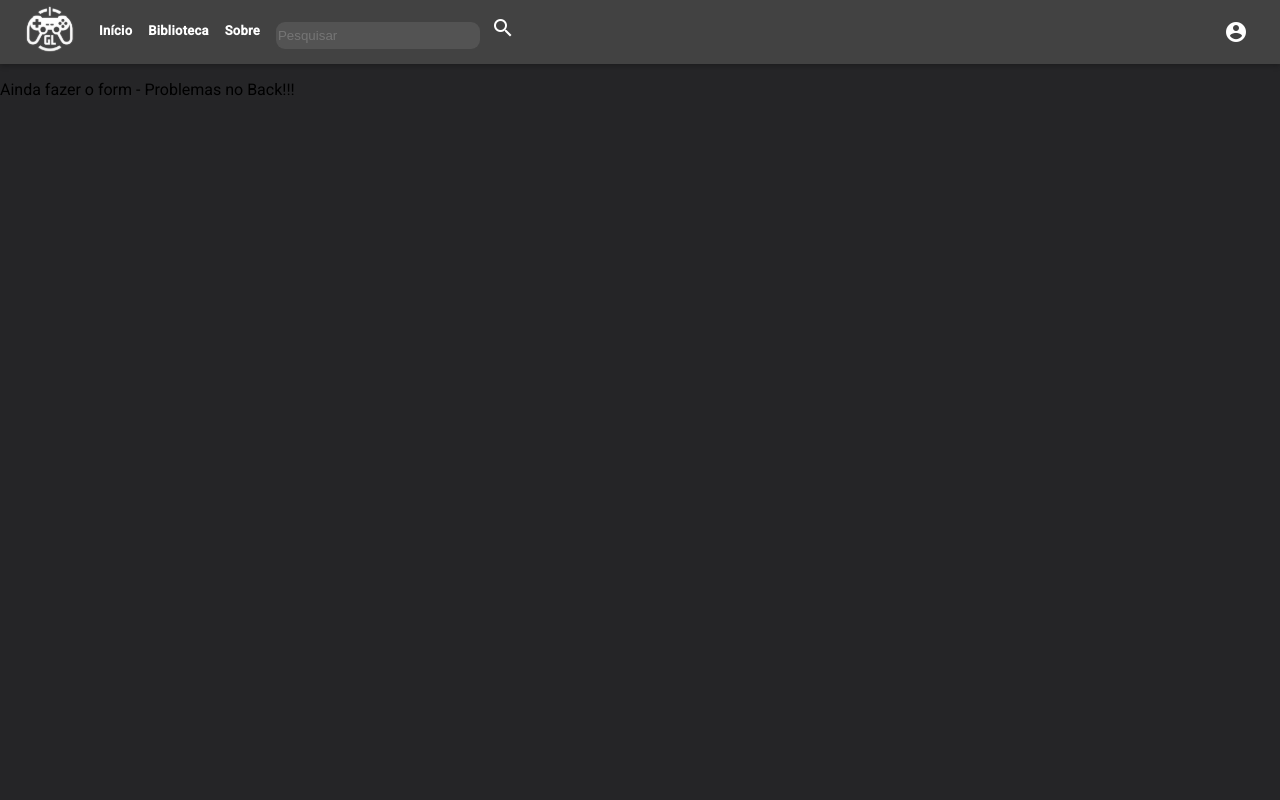
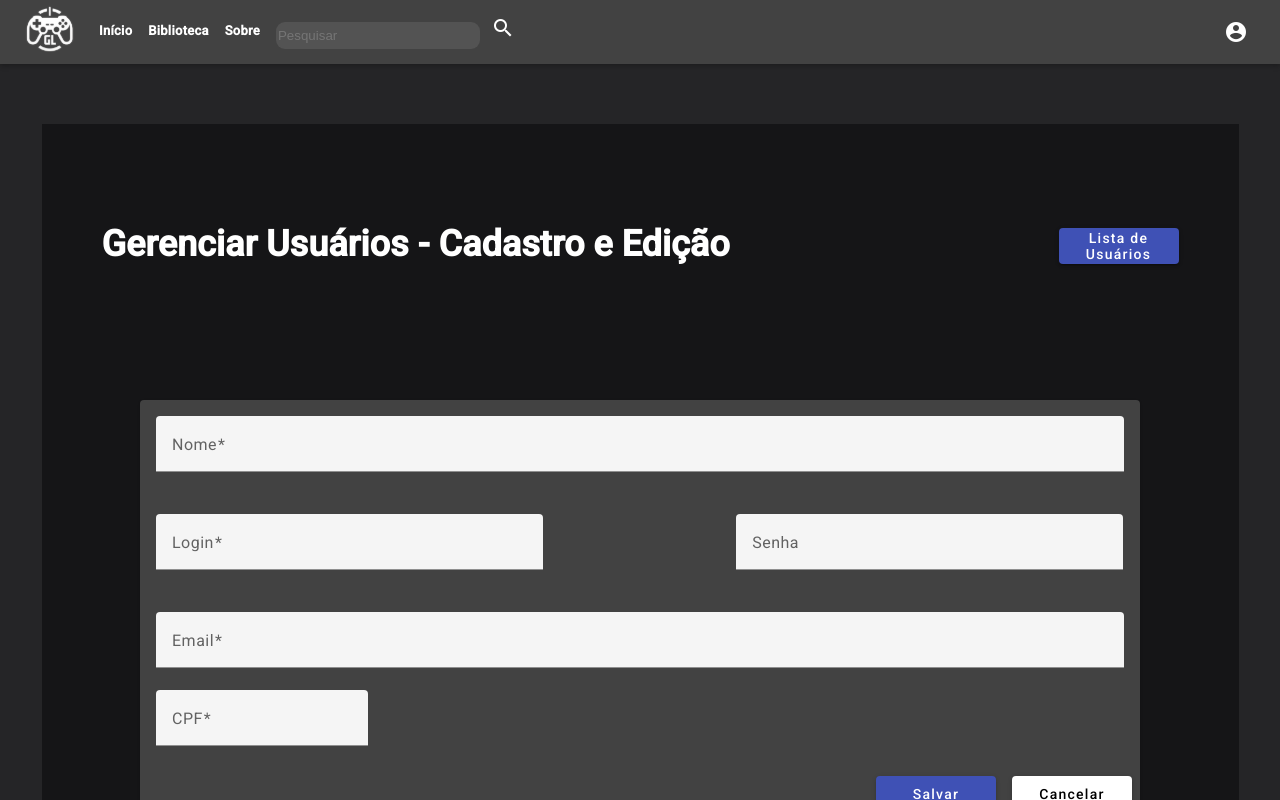
Before and after one commit to luisnoleto/topicos2-angular, an Angular app: page /usuarios/cadastro in a window 1280 px wide. Shown: the top 800 px of the page. Built offline with nearby package versions, Linux system fonts and the light colour scheme.

Commit message:
crud user finalizado

```diff
--- a/src/app/components/user/resolver/user-resolver.ts
+++ b/src/app/components/user/resolver/user-resolver.ts
@@ -11,5 +11,5 @@ export const userResolver: ResolveFn<User> = (
   route: ActivatedRouteSnapshot,
   state: RouterStateSnapshot
 ) => {
-  return inject(UserService).findById(route.paramMap.get('ID')!);
+  return inject(UserService).findById(route.paramMap.get('id')!);
 };
--- a/src/app/components/user/user-form/user-form.component.css
+++ b/src/app/components/user/user-form/user-form.component.css
@@ -0,0 +1,88 @@
+.fundoGerenciar{
+    width: 1197px;
+    height: 1000px;
+    flex-shrink: 0;
+    background: #151517;
+    align-self: center;
+    margin-top: 60px;
+    margin-bottom: auto;
+    margin-left: auto;
+    margin-right: auto;
+}
+.gerenciar{
+    display: flex;
+    align-items: center;
+    justify-content: space-between;
+}
+
+.tituloGerenciar {
+    font-family: 'Roboto', sans-serif;
+    font-style: normal;
+    font-weight: bold;
+    font-size: 36px;
+    line-height: 200px;
+    color: #FFFFFF;
+    margin-top: 20px;
+    margin-left: 60px;
+
+  }
+
+.cadastroDiv{
+    display: flex;
+    align-items: right;
+    justify-content: right;
+    margin-right: 60px;
+
+}
+
+.table {
+    width: 90%;
+    margin-left: 60px;
+    margin-bottom: 60px;
+}
+
+
+.mat-elevation-z8 th, td {
+    color: #FFFFFF;
+}
+
+.full-width-input {
+    width: 100%;
+    margin-bottom: 20px;
+}
+
+mat-card {
+    max-width: 1000px;
+    margin: auto;
+    background-color: #424242;
+}
+
+mat-card-actions {
+    display: flex;
+    justify-content: flex-end;
+}
+
+.form-container {
+    padding: 2rem;
+}
+
+button[mat-raised-button] {
+    width: 120px;
+}
+
+button[mat-raised-button]:not(:last-child) {
+    margin-right: 1rem;
+}
+
+#loginform{
+    width: 40%;
+}
+#senhaform{
+    width: 40%;
+    margin-left: 193px;
+}
+
+#emailform{
+    display: inline;
+    width: 30%;
+}
--- a/src/app/components/user/user-form/user-form.component.html
+++ b/src/app/components/user/user-form/user-form.component.html
@@ -1 +1,131 @@
-<p>Ainda fazer o form - Problemas no Back!!!</p>
+<div class="fundoGerenciar">
+  <div class="gerenciar">
+    <h1 class="tituloGerenciar">Gerenciar Usuários - Cadastro e Edição</h1>
+    <div class="cadastroDiv">
+      <button mat-raised-button color="primary" routerLink="/usuarios">
+        Lista de Usuários
+      </button>
+    </div>
+  </div>
+  <div class="form-container">
+    <mat-card>
+      <mat-card-content>
+        <form [formGroup]="formGroup">
+          <mat-form-field appearance="fill" class="full-width-input">
+            <mat-label>Nome</mat-label>
+            <input matInput type="text" formControlName="nome" />
+            <mat-error
+              *ngIf="
+                formGroup.get('nome')?.errors && formGroup.get('nome')?.touched
+              "
+            >
+              @if (formGroup.get('nome')?.errors?.['required']) {
+              <span>O nome deve ser informado.</span>
+              } @if (formGroup.get('nome')?.hasError('apiError')) {
+              <span>{{ formGroup.get("nome")?.getError("apiError") }}</span>
+              }
+            </mat-error>
+          </mat-form-field>
+          <mat-form-field
+            id="loginform"
+            appearance="fill"
+            class="full-width-input"
+          >
+            <mat-label>Login</mat-label>
+            <input matInput type="text" formControlName="login" />
+            <mat-error
+              *ngIf="
+                formGroup.get('login')?.errors &&
+                formGroup.get('login')?.touched
+              "
+            >
+              @if (formGroup.get('login')?.errors?.['required']) {
+              <span>O login deve ser informado.</span>
+              } @if (formGroup.get('login')?.hasError('apiError')) {
+              <span>{{ formGroup.get("login")?.getError("apiError") }}</span>
+              }
+            </mat-error>
+          </mat-form-field>
+          <mat-form-field
+            id="senhaform"
+            appearance="fill"
+            class="full-width -input"
+          >
+            <mat-label>Senha</mat-label>
+            <input matInput type="password" formControlName="senha" />
+            <mat-error
+              *ngIf="
+                formGroup.get('senha')?.errors &&
+                formGroup.get('senha')?.touched
+              "
+            >
+              @if (formGroup.get('senha')?.errors?.['required']) {
+              <span>A senha deve ser informada.</span>
+              @if(formGroup.get('senha')?.errors?.['minlength']) {
+              <span>A senha deve ter no mínimo 8 caracteres.</span>
+              } } @if (formGroup.get('senha')?.hasError('apiError')) {
+              <span>{{ formGroup.get("senha")?.getError("apiError") }}</span>
+              }
+            </mat-error>
+          </mat-form-field>
+          <mat-form-field
+            id="emailform"
+            appearance="fill"
+            class="full-width -input"
+          >
+            <mat-label>Email</mat-label>
+            <input matInput type="email" formControlName="email" />
+            <mat-error
+              *ngIf="
+                formGroup.get('email')?.errors &&
+                formGroup.get('email')?.touched
+              "
+            >
+              @if (formGroup.get('email')?.errors?.['required']) {
+              <span>O email deve ser informado.</span>
+              } @if (formGroup.get('email')?.errors?.['email']) {
+              <span>O email deve ser válido.</span>
+              } @if (formGroup.get('email')?.hasError('apiError')) {
+              <span>{{ formGroup.get("email")?.getError("apiError") }}</span>
+              }
+            </mat-error>
+          </mat-form-field>
+          <mat-form-field
+            id="perfilform"
+            appearance="fill"
+            class="full-width -input"
+          >
+            <mat-label>CPF</mat-label>
+            <input matInput type="text" formControlName="cpf" />
+            <mat-error
+              *ngIf="
+                formGroup.get('cpf')?.errors && formGroup.get('cpf')?.touched
+              "
+            >
+              @if (formGroup.get('cpf')?.errors?.['required']) {
+              <span>O cpf deve ser informado.</span>
+              } @if (formGroup.get('cpf')?.hasError('apiError')) {
+              <span>{{ formGroup.get("cpf")?.getError("apiError") }}</span>
+              }
+            </mat-error>
+          </mat-form-field>
+        </form>
+      </mat-card-content>
+      <mat-card-actions>
+        <button mat-raised-button color="primary" (click)="salvar()">
+          Salvar
+        </button>
+        <button
+          mat-raised-button
+          *ngIf="formGroup?.get('id')?.value"
+          color="warn"
+          (click)="excluir()"
+          [disabled]="formGroup.invalid"
+        >
+          Excluir
+        </button>
+        <button mat-raised-button routerLink="/usuarios">Cancelar</button>
+      </mat-card-actions>
+    </mat-card>
+  </div>
+</div>
--- a/src/app/components/user/user-form/user-form.component.ts
+++ b/src/app/components/user/user-form/user-form.component.ts
@@ -1,10 +1,109 @@
 import { Component } from '@angular/core';
+import {
+  FormBuilder,
+  FormGroup,
+  ReactiveFormsModule,
+  Validators,
+} from '@angular/forms';
+import { MatButtonModule } from '@angular/material/button';
+import { MatFormFieldModule } from '@angular/material/form-field';
+import { MatInputModule } from '@angular/material/input';
+import { ActivatedRoute, Router, RouterModule } from '@angular/router';
+import { NgIf } from '@angular/common';
+import { MatCardModule } from '@angular/material/card';
+import { User } from '../../../models/user.model';
+import { UserService } from '../../../services/user.service';
+import { HttpErrorResponse } from '@angular/common/http';
 
 @Component({
   selector: 'app-user-form',
   standalone: true,
-  imports: [],
+  imports: [
+    NgIf,
+    ReactiveFormsModule,
+    MatFormFieldModule,
+    MatInputModule,
+    MatButtonModule,
+    MatCardModule,
+    RouterModule,
+  ],
   templateUrl: './user-form.component.html',
   styleUrl: './user-form.component.css',
 })
-export class UserFormComponent {}
+export class UserFormComponent {
+  formGroup: FormGroup;
+
+  constructor(
+    private formBuilder: FormBuilder,
+    private userService: UserService,
+    private router: Router,
+    private activatedRoute: ActivatedRoute
+  ) {
+    const user: User = activatedRoute.snapshot.data['user'];
+
+    this.formGroup = formBuilder.group({
+      id: user && user.id ? user.id : null,
+      nome: [user && user.nome ? user.nome : '', Validators.required],
+      login: [user && user.login ? user.login : '', Validators.required],
+      senha: [
+        user && user.senha ? user.senha : '',
+        Validators.compose([Validators.required, Validators.minLength(8)]),
+      ],
+      email: [user && user.email ? user.email : '', Validators.required],
+      cpf: [user && user.cpf ? user.cpf : '', Validators.required],
+    });
+  }
+  salvar() {
+    this.formGroup.markAllAsTouched();
+    if (this.formGroup.valid) {
+      const user = this.formGroup.value;
+
+      const operacao =
+        user.id == null
+          ? this.userService.insert(user)
+          : this.userService.update(user);
+
+      operacao.subscribe({
+        next: () => this.router.navigateByUrl('/usuarios'),
+        error: (error: HttpErrorResponse) => {
+          console.log('Erro ao salvar' + JSON.stringify(error));
+          this.tratarErros(error);
+        },
+      });
+    }
+  }
+
+  tratarErros(error: HttpErrorResponse) {
+    if (error.status === 400) {
+      if (error.error?.errors) {
+        error.error.errors.forEach((validationError: any) => {
+          const formControl = this.formGroup.get(validationError.fieldName);
+          console.log(validationError);
+          if (formControl) {
+            console.log(formControl);
+            formControl.setErrors({ apiError: validationError.message });
+          }
+        });
+      }
+    } else if (error.status < 400) {
+      alert(error.error?.message || 'Erro não tratado.');
+    } else if (error.status >= 500) {
+      alert('Erro interno.');
+    }
+  }
+  excluir() {
+    if (this.formGroup.valid) {
+      const user = this.formGroup.value;
+      if (user.id != null) {
+        this.userService.delete(user).subscribe({
+          next: () => {
+            this.router.navigateByUrl('/usuarios');
+          },
+          error: (err) => {
+            console.log('Erro ao Excluir' + JSON.stringify(err));
+          },
+        });
+      }
+    }
+  }
+}
--- a/src/app/components/user/user-list/user-list.component.html
+++ b/src/app/components/user/user-list/user-list.component.html
@@ -30,10 +30,11 @@
           <button
             mat-icon-button
             color="primary"
-            routerLink="/usuarios/edit/{{ element.id }}"
+            [routerLink]="['/usuarios/edit', element.id]"
           >
             <mat-icon>edit</mat-icon>
           </button>
+
           <button mat-icon-button color="warn" (click)="deleteUser(element)">
             <mat-icon>delete</mat-icon>
           </button>
--- a/src/app/components/user/user-list/user-list.component.ts
+++ b/src/app/components/user/user-list/user-list.component.ts
@@ -7,6 +7,7 @@ import { MatToolbarModule } from '@angular/material/toolbar';
 import { MatIconModule } from '@angular/material/icon';
 import { MatButtonModule } from '@angular/material/button';
 import { RouterModule } from '@angular/router';
+import { Route } from '@angular/router';
 
 @Component({
   selector: 'app-user-list',
@@ -31,9 +32,9 @@ export class UserListComponent implements OnInit {
   ngOnInit(): void {
     this.userService.findAll().subscribe((data) => {
       this.usuarios = data;
+      console.log(this.usuarios);
     });
   }
-
   deleteUser(user: User) {
     this.userService.delete(user).subscribe({
       next: () => {
--- a/src/app/services/user.service.ts
+++ b/src/app/services/user.service.ts
@@ -20,7 +20,7 @@ export class UserService {
   }
 
   insert(user: User): Observable<User> {
-    return this.httpClient.post<User>(this.baseUrl, user);
+    return this.httpClient.post<User>(`${this.baseUrl}/cadastro`, user);
   }
 
   update(user: User): Observable<User> {
```
Also changed, not shown: src/app/components/estado/estado-list/estado-list.component.css (line endings or trailing spaces).
